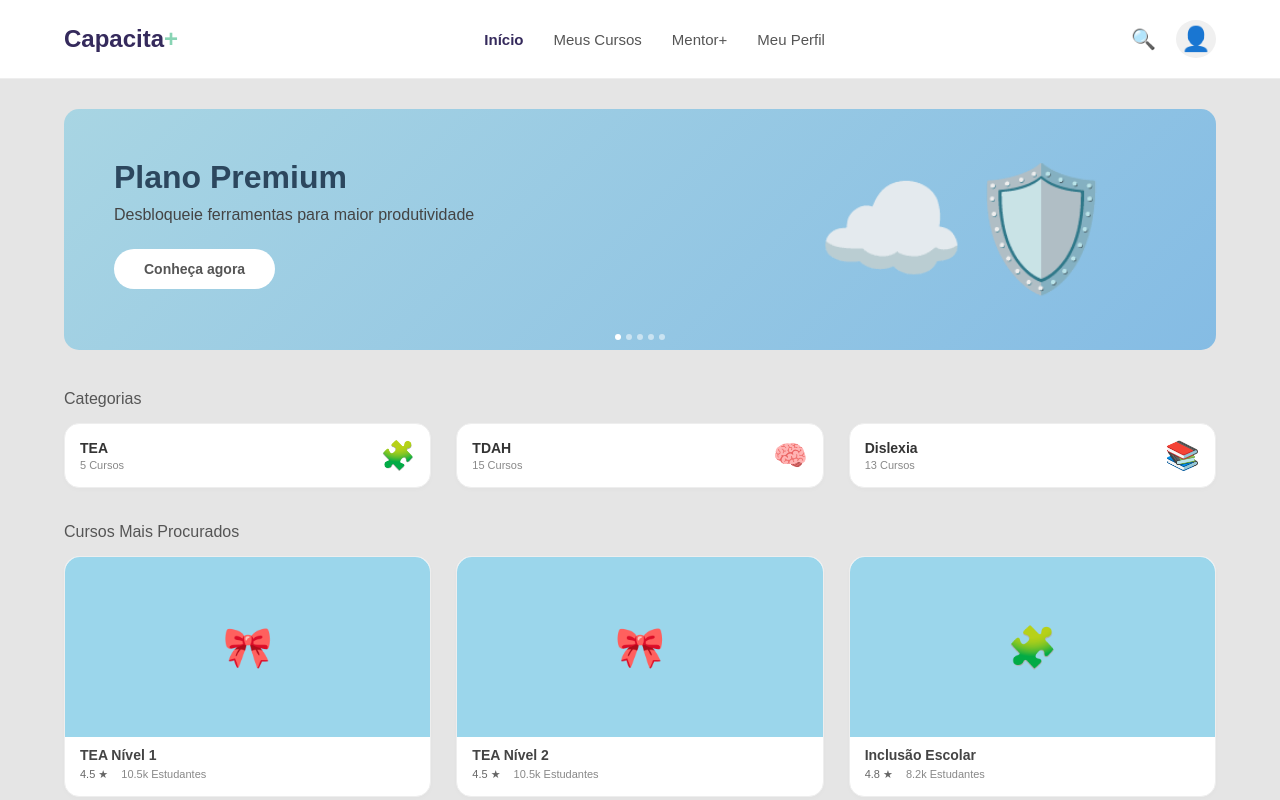
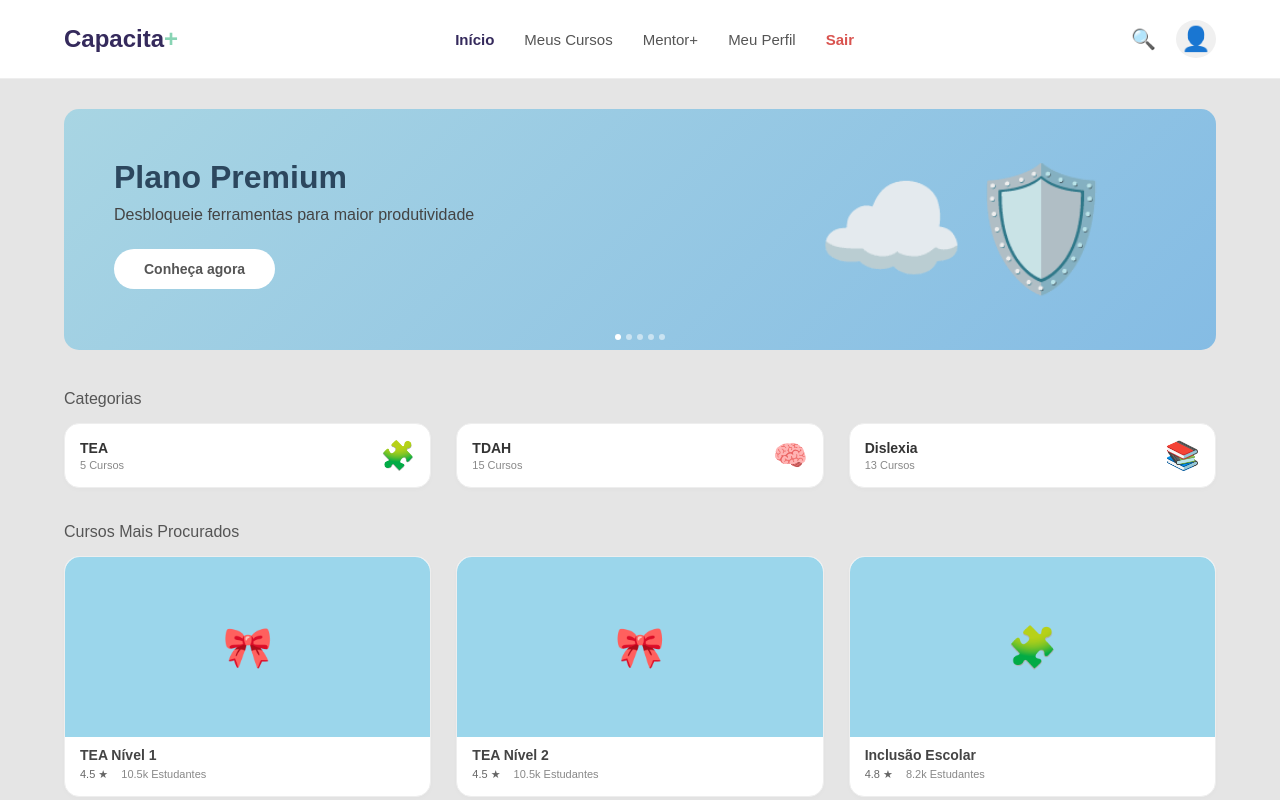
Before and after one commit to viictorpaes/Capacita-Mais, a React (Vite) app in the folder FrontEnd/Capacita-Front/: page / in a window 1280 px wide. Both pictures are taken after typing "name@example.com", "Sample123" into the empty fields and a click on the button "Entrar". Shown: the top 800 px of the page. Built offline with nearby package versions, Linux system fonts and the light colour scheme.

Commit message:
feat: adiciona botão de logout

```diff
--- a/FrontEnd/Capacita-Front/src/App.jsx
+++ b/FrontEnd/Capacita-Front/src/App.jsx
@@ -29,7 +29,8 @@ function App() {
 
   // 4. Regra 2: Se estiver logado, mostre a Home
   if (isLoggedIn) {
-    return <Home />;
+    // Quando a Home pedir para sair, o App muda o estado de login para falso!
+    return <Home onLogout={() => setIsLoggedIn(false)} />;
   }
 
   // 5. Regra 3: Se clicou em cadastrar, mostre o Register
--- a/FrontEnd/Capacita-Front/src/pages/Login.jsx
+++ b/FrontEnd/Capacita-Front/src/pages/Login.jsx
@@ -45,7 +45,7 @@ function Login({ onLoginSuccess, onGoToRegister }) {
             <label>Senha</label>
             <input
               type="password"
-              placeholder="••••••••••••"
+              placeholder="••••••••"
               value={password}
               onChange={(e) => setPassword(e.target.value)}
               required
@@ -62,7 +62,10 @@ function Login({ onLoginSuccess, onGoToRegister }) {
           <button type="submit" className="btn-entrar">Entrar</button>
 
           <p className="register-link">
-            Não possui conta? <span onClick={onGoToRegister} style={{ color: '#352a5c', cursor: 'pointer', fontWeight: 'bold' }}>Clique aqui</span>
+            Não possui conta?
+            <span onClick={onGoToRegister} style={{ color: '#352a5c', cursor: 'pointer', fontWeight: 'bold' }}>
+              Clique aqui
+            </span>
           </p>
 
         </form>
--- a/FrontEnd/Capacita-Front/src/pages/home.css
+++ b/FrontEnd/Capacita-Front/src/pages/home.css
@@ -1,7 +1,3 @@
-/* RESET BÁSICO */
-* { box-sizing: border-box; margin: 0; padding: 0; }
-body { background-color: #f8f9fa; font-family: Arial, Helvetica, sans-serif; }
-
 .home-container {
   width: 100%;
   max-width: 100vw; /* Garante que nunca passe da largura do celular */
--- a/FrontEnd/Capacita-Front/src/pages/home.jsx
+++ b/FrontEnd/Capacita-Front/src/pages/home.jsx
@@ -1,6 +1,6 @@
 import './Home.css';
 
-function Home() {
+function Home({ onLogout }) {
   return (
     <div className="home-container">
 
@@ -12,6 +12,7 @@ function Home() {
           <button>Meus Cursos</button>
           <button>Mentor+</button>
           <button>Meu Perfil</button>
+          <button onClick={onLogout} style={{ color: '#d9534f', fontWeight: 'bold' }}>Sair</button>
         </nav>
         <div className="desktop-user">
           <button className="search-btn">🔍</button>
@@ -23,6 +24,9 @@ function Home() {
       <header className="mobile-header">
         <h2>Olá Sarah</h2>
         <button className="search-btn">🔍</button>
+        <button onClick={onLogout} style={{ background: 'none', border: 'none', color: '#d9534f', fontWeight: 'bold', cursor: 'pointer' }}>
+          Sair
+        </button>
       </header>
 
       {/* CONTEÚDO PRINCIPAL */}
```
